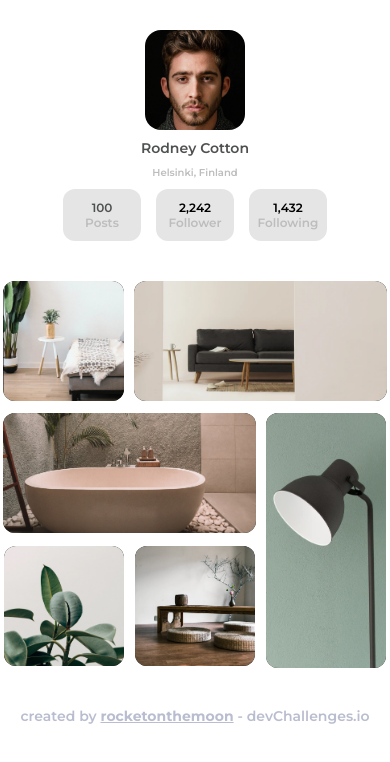
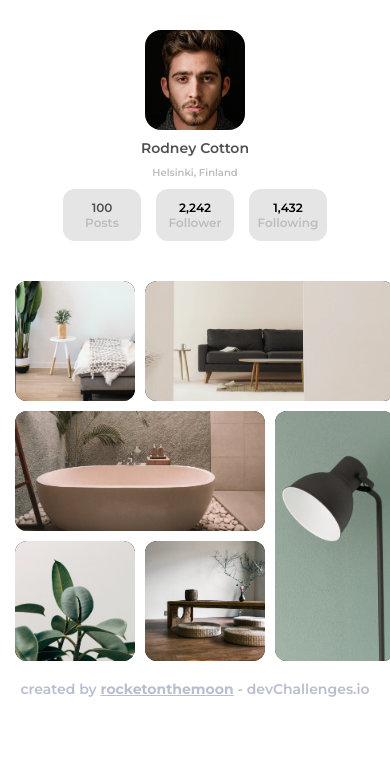
Before and after one commit to rocketonthemoon/my-gallery-ui, a React (Create React App) app: page / in a window 390 px wide. Shown: the top 762 px of the page. Built offline with nearby package versions, Linux system fonts and the light colour scheme.

Commit message:
fix safari grid responsive

```diff
--- a/src/index.css
+++ b/src/index.css
@@ -111,6 +111,8 @@
 
 .Gallery {
   display: grid;
+  height: 750px;
+  width: 750px;
   grid-template-columns: 1fr 1fr 1fr;
   grid-template-rows: 1fr 1fr 1fr;
   gap: 20px;
@@ -218,6 +220,8 @@
   /* Gallery Component */
 
   .Gallery {
+    height: 360px;
+    width: 360px;
     margin: 10px 0;
     gap: 10px;
   }
```
